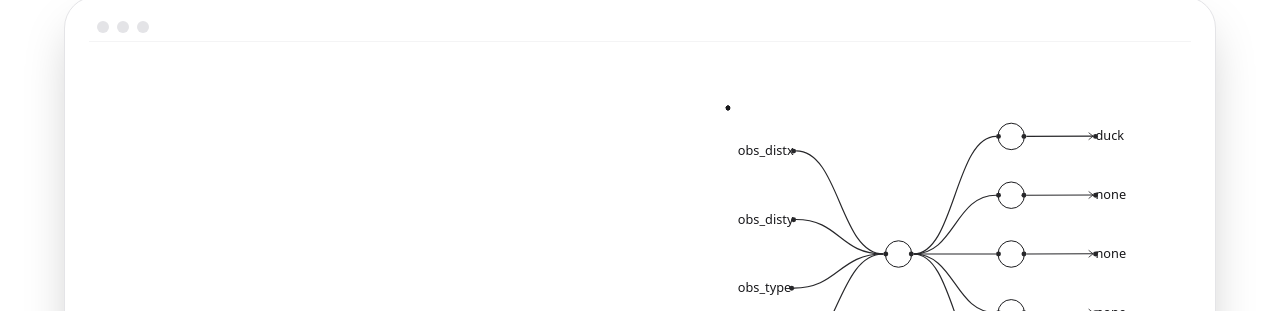
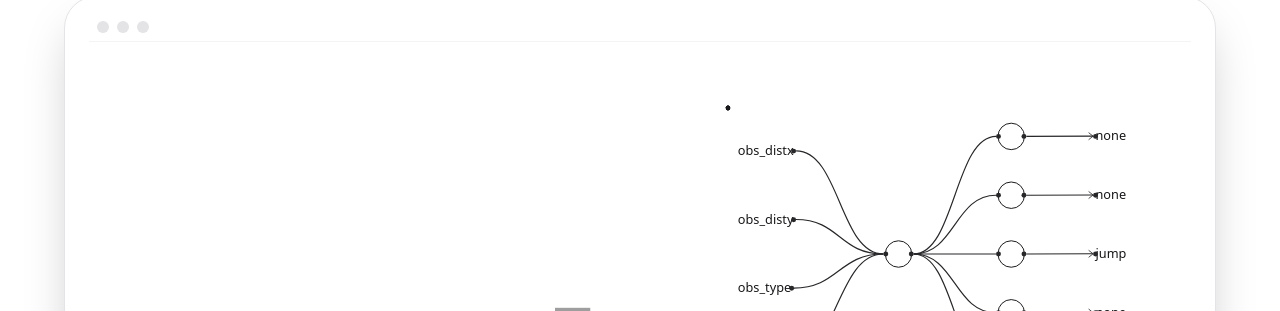
Before and after one commit to itushr/t-rex, a React (Vite) app in the folder frontend/: page / in a window 1280 px wide. Shown: the part 388-699 px from the top of the page. Built offline with nearby package versions, Linux system fonts and the light colour scheme.

Commit message:
Revert "fix(landing): lock action predictions strictly to time-specific intervals without in-between updates"
This reverts commit 36151bfac42fd67ed6205d307560bdcd09b1bf33.

```diff
--- a/frontend/src/components/landing/DinoSimulation.tsx
+++ b/frontend/src/components/landing/DinoSimulation.tsx
@@ -26,12 +26,12 @@ export function DinoSimulation({ onAction, onStateChange }: Props) {
     const img = new Image();
     img.src = "/assets/default_100_percent/100-offline-sprite.png";
 
-    let animId = 0, tick = 0, lastVoteTime = 0;
+    let animId = 0, tick = 0, lastVoteTime = 0, currentTarget: DinoAction = "none";
+    let votes = generateVotes("none");
     let dinoY = 0, dinoVy = 0, isJumping = false, isDucking = false, duckTimer = 0;
-    let speed = 7.0, groundX = 0, obsType: "small" | "large" | "bird" = "small";
+    let obsX = 750, obsType: "small" | "large" | "bird" = "small";
+    let speed = 7.0, groundX = 0;
     const S = 1.95, GY = 350, DX = 60, intervalMs = PREDICTION_INTERVAL_SEC * 1000;
-    const stepDist = (intervalMs / 1000) * 60 * speed;
-    let obsX = DX + 190 + stepDist;
 
     const loop = (now: number) => {
       tick++;
@@ -44,26 +44,28 @@ export function DinoSimulation({ onAction, onStateChange }: Props) {
 
       obsX -= speed; groundX = (groundX - speed) % 600;
       if (obsX < -100) {
-        obsX = DX + 190 + (Math.random() < 0.5 ? 2 : 3) * stepDist;
+        obsX = cvs.width + Math.random() * 180 + 80;
         const r = Math.random();
         obsType = r < 0.4 ? "small" : r < 0.75 ? "large" : "bird";
+        speed = Math.min(10.0, speed + 0.02);
       }
 
       const dist = Math.max(0, Math.round(obsX - DX));
+      const targetAct: DinoAction = (dist < 155 && dist > 20)
+        ? (obsType === "bird" ? "duck" : "jump") : "none";
 
-      // STRICT 1-SECOND TIMER - NEVER UPDATE IN BETWEEN
-      if (now - lastVoteTime >= intervalMs) {
+      if (targetAct !== currentTarget || now - lastVoteTime >= intervalMs) {
+        currentTarget = targetAct;
         lastVoteTime = now;
-        const targetAct: DinoAction = (dist < 240 && dist > 15) ? (obsType === "bird" ? "duck" : "jump") : "none";
-        const votes = generateVotes(targetAct);
+        votes = generateVotes(targetAct);
         onAction?.(targetAct);
         onStateChange?.({ action: targetAct, votes, dist, speed: Number(speed.toFixed(1)), obsType });
+      }
 
-        if (targetAct === "jump" && !isJumping) {
-          isJumping = true; dinoVy = obsType === "large" ? -19.5 : -18.0;
-        } else if (targetAct === "duck" && !isJumping && !isDucking) {
-          isDucking = true; duckTimer = Math.round(36 * (intervalMs / 1000));
-        }
+      if (targetAct === "jump" && !isJumping) {
+        isJumping = true; dinoVy = obsType === "large" ? -19.5 : -18.0;
+      } else if (targetAct === "duck" && !isJumping && !isDucking) {
+        isDucking = true; duckTimer = 34;
       }
 
       if (img.complete) {
```
